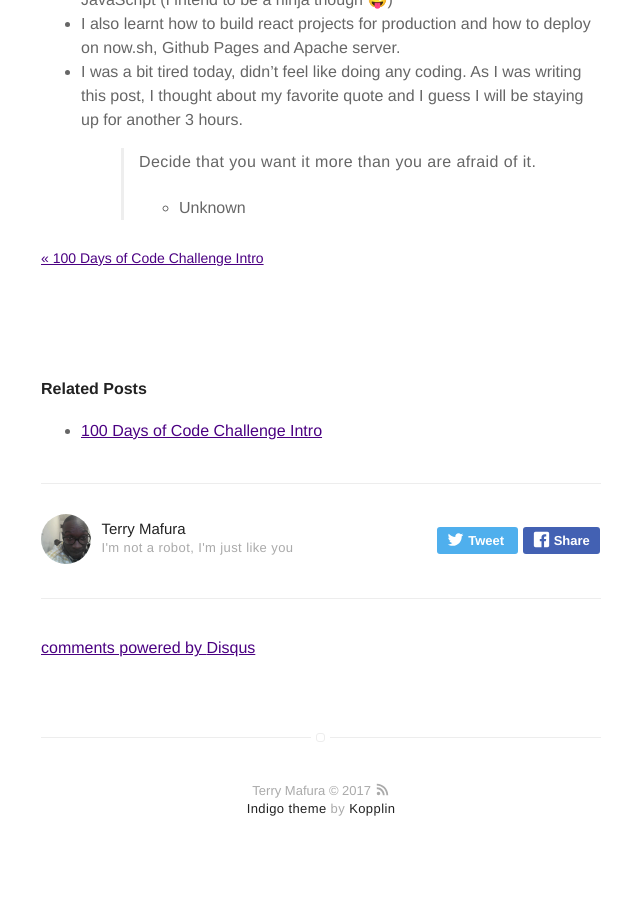
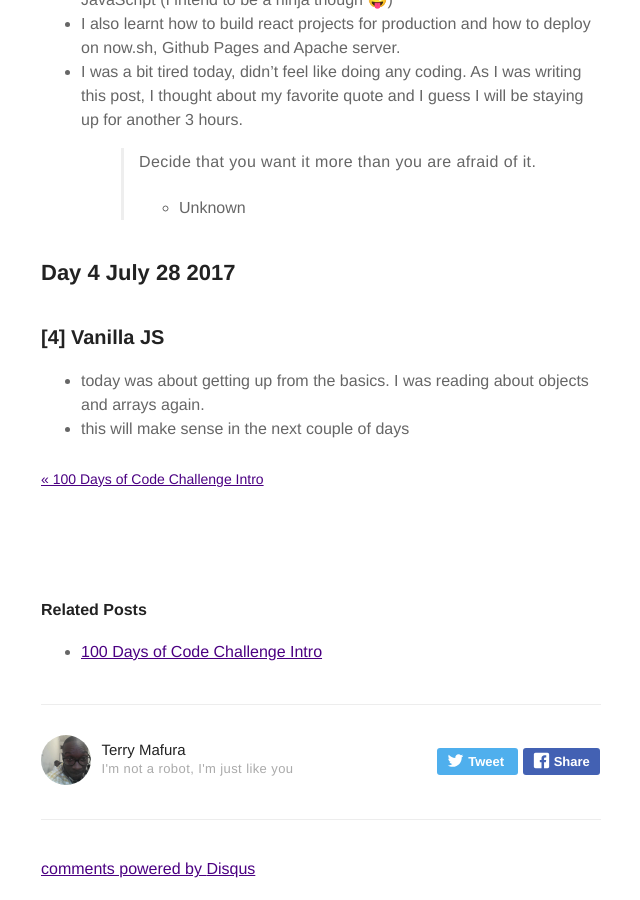
Before and after one commit to terrymafura/maffsojah.github.io, a Jekyll site: the page built from _posts/2017-07-25-100-Days-of-Code-Days-1-10.markdown, in a window 1280 px wide and 900 px high, scrolled down 1388 px. Shown: the whole window, without its empty margins (319-959 px from the left). Built offline with Jekyll 4.4.1, drawn with Linux system fonts in a browser that asks for light colours; emoji names are drawn with the system emoji font; comment, search, counter and statistics services are not loaded.

Commit message:
100 Days of Code Day 4

```diff
--- a/_posts/2017-07-25-100-Days-of-Code-Days-1-10.markdown
+++ b/_posts/2017-07-25-100-Days-of-Code-Days-1-10.markdown
@@ -34,3 +34,9 @@ description: 100 Days of Code Challenge Days 1-10
 - I was a bit tired today, didn't feel like doing any coding. As I was writing this post, I thought about my favorite quote and I guess I will be staying up for another 3 hours.
 > Decide that you want it more than you are afraid of it.
 > - Unknown
+
+
+## Day 4 July 28 2017
+### [4] Vanilla JS
+- today was about getting up from the basics. I was reading about objects and arrays again.
+- this will make sense in the next couple of days
```
